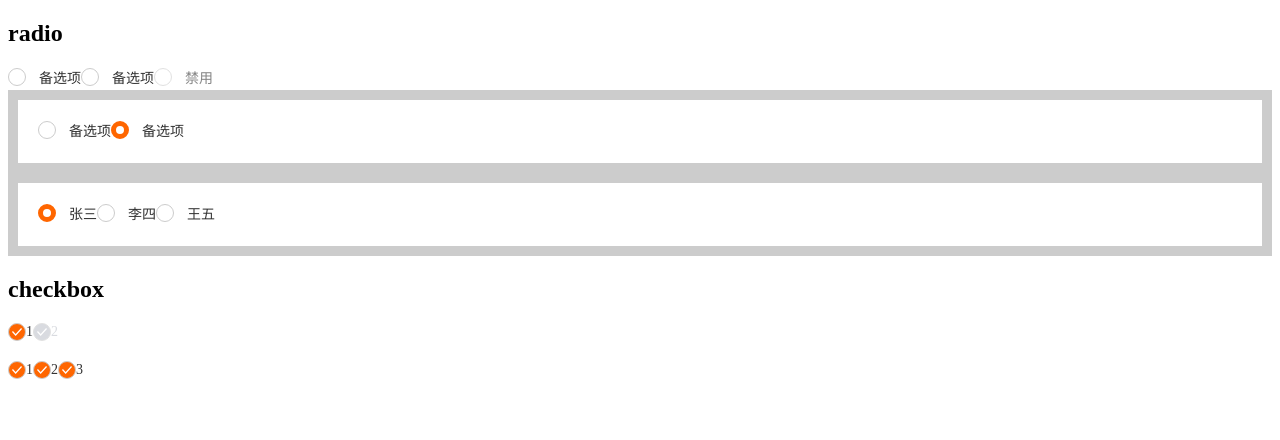
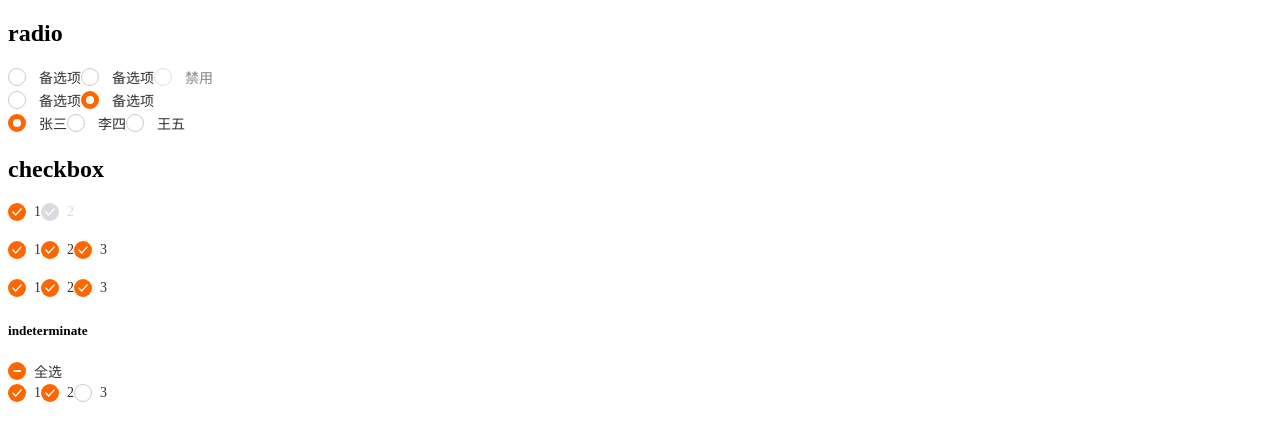
Before and after one commit to garmin21/im-vue-ui, a Vue app: page / in a window 1280 px wide. Shown: the top 440 px of the page. Built offline with nearby package versions, Linux system fonts and the light colour scheme.

Commit message:
feat indeterminate

```diff
--- a/example/example-checkbox.vue
+++ b/example/example-checkbox.vue
@@ -11,13 +11,36 @@
                 <JmCheckBox label="3" />
             </JmCheckBoxGroup>
         </p>
+        <p>
+            <JmCheckBoxGroup v-model="checkList1">
+                <JmCheckBox :label="1" />
+                <JmCheckBox :label="2" />
+                <JmCheckBox :label="3" />
+            </JmCheckBoxGroup>
+        </p>
+        <p>
+            <h5>indeterminate</h5>
+            <label>
+                <JmCheckBox
+                    @change="handleCheckAllChange"
+                    :indeterminate="indeterminate"
+                    v-model="checkAll" >
+                    全选
+                </JmCheckBox>
+            </label>
+            <JmCheckBoxGroup v-model="checkList2" @change="handleCheckedCitiesChange">
+                <JmCheckBox :label="1" />
+                <JmCheckBox :label="2" />
+                <JmCheckBox :label="3" />
+            </JmCheckBoxGroup>
+        </p>
     </section>
 </template>
 
 <script lang="ts">
-import { Vue, Component } from "vue-property-decorator"
-import JmCheckBox from "../package/checkbox"
-import JmCheckBoxGroup from "../package/checkbox-group"
+import { Vue, Component } from "vue-property-decorator";
+import JmCheckBox, {CheckboxResult, CheckBoxValue} from "../package/checkbox";
+import JmCheckBoxGroup from "../package/checkbox-group";
 @Component({
     components: {
         JmCheckBox,
@@ -25,8 +48,25 @@ import JmCheckBoxGroup from "../package/checkbox-group"
     }
 })
 export default class ExampleCheckBox extends Vue {
-    public checked = true
+    public checked = true;
 
-    public checkList = ["1", "2", "3"]
+    public checkList = ["1", "2", "3"];
+    public checkList1 = [1, 2, 3];
+    public checkList2 = [1, 2];
+
+    public checkAll = false;
+    public indeterminate = true;
+
+
+    public handleCheckAllChange(val:CheckboxResult) {
+        this.checkList2 = val.checked ? this.checkList1 : [];
+        this.indeterminate = false;
+    }
+
+    public handleCheckedCitiesChange(arr: CheckBoxValue){
+        let checkedCount = arr.length;
+        this.checkAll = checkedCount === this.checkList1.length;
+        this.indeterminate = checkedCount > 0 && checkedCount < this.checkList1.length;
+    }
 }
 </script>
--- a/example/example-radio.vue
+++ b/example/example-radio.vue
@@ -6,7 +6,7 @@
         <JmRadio v-model="radio" label="3" :disabled="true">禁用</JmRadio>
 
         <!-- 单选组 -->
-        <div style="padding: 20px; border: 10px solid #ccc">
+        <div>
             <JmRadioGroup v-model="radio">
                 <JmRadio label="4">备选项</JmRadio>
                 <JmRadio label="5">备选项</JmRadio>
@@ -14,7 +14,7 @@
         </div>
 
         <!-- 数组对象 -->
-        <div style="padding: 20px; border: 10px solid #ccc">
+        <div>
             <JmRadio
                 v-model="model"
                 v-for="item of modelList"
@@ -30,9 +30,9 @@
 </template>
 
 <script lang="ts">
-import { Component, Vue } from "vue-property-decorator"
-import JmRadio, { RadioItem } from "../package/radio"
-import JmRadioGroup from "../package/radio-group"
+import { Component, Vue } from "vue-property-decorator";
+import JmRadio, { RadioItem } from "../package/radio";
+import JmRadioGroup from "../package/radio-group";
 @Component<ExampleRadio>({
     components: {
         JmRadio,
@@ -40,12 +40,12 @@ import JmRadioGroup from "../package/radio-group"
     }
 })
 export default class ExampleRadio extends Vue {
-    public radio = "5"
+    public radio = "5";
 
-    public model = this.modelList[0].value
+    public model = this.modelList[0].value;
 
     public get findModel() {
-        return this.modelList.find((item) => item.value === this.model)
+        return this.modelList.find((item) => item.value === this.model);
     }
 
     public get modelList() {
@@ -62,11 +62,11 @@ export default class ExampleRadio extends Vue {
                 label: "王五",
                 value: "3"
             }
-        ]
+        ];
     }
 
     public change(item: RadioItem) {
-        console.log(this.model, this.findModel)
+        console.log(this.model, this.findModel);
     }
 }
 </script>
--- a/package/checkbox/checkbox-group.vue
+++ b/package/checkbox/checkbox-group.vue
@@ -6,34 +6,35 @@
 
 <script lang="ts">
 import { Vue, Prop, Component } from "vue-property-decorator";
-
+import { CheckBoxValue, CheckBoxLabel } from "./index";
 @Component({})
 export default class JmCheckBoxGroup extends Vue {
     @Prop({
         type: Array,
-        default: (): string[] => {
+        default: (): CheckBoxValue => {
             return [];
         }
     })
-    public value!: string[];
+    public value!: CheckBoxValue;
 
-    public cloneArr = JSON.parse(JSON.stringify(this.value)) as string[];
+    public cloneArr: CheckBoxValue = JSON.parse(JSON.stringify(this.value));
 
-    public get cloneValue(): string[] {
+    public get cloneValue(): CheckBoxValue {
         return this.cloneArr;
     }
-    public set cloneValue(args: string[]) {
+    public set cloneValue(args: CheckBoxValue) {
         this.cloneArr = this.cloneArr.concat(args);
     }
 
-    public $updateValue(label: string) {
-        const index = this.value.indexOf(label);
-        if (index >= 0) {
-            this.cloneValue.splice(index, 1);
-            return this.$emit("input", this.cloneValue);
+    public $updateValue(checked: boolean, label: CheckBoxLabel) {
+        if (checked) {
+            this.cloneValue = [label] as CheckBoxValue;
+        } else {
+            const index = this.value.indexOf(label);
+            index >= 0 && this.cloneValue.splice(index, 1);
         }
-        this.cloneValue = [label];
-        return this.$emit("input", this.cloneValue);
+        this.$emit("input", this.cloneValue);
+        this.$emit("change", this.cloneValue);
     }
 }
 </script>
--- a/package/checkbox/checkbox.vue
+++ b/package/checkbox/checkbox.vue
@@ -3,21 +3,11 @@
         @click="handleClick"
         :class="[
             'jm-checkbox',
-            checked ? 'jm-checked' : '',
-            disabled ? 'jm-disabled' : ''
+            { checked, disabled, indeterminate: indeterminate && !checked }
         ]"
     >
         <span class="jm-checkbox__input">
-            <span class="jm-checkout__inner">
-                <img
-                    v-if="checked"
-                    :src="checked ? checkIcon : ''"
-                    width="18"
-                    height="18"
-                    alt=""
-                    class="jm-checkbox-img"
-                />
-            </span>
+            <span class="jm-checkout__inner"> </span>
             <span class="jm-checkout__label">
                 <slot></slot>
                 <template v-if="!$slots.default">{{ label }}</template>
@@ -30,30 +20,28 @@
 import { Vue, Component, Prop } from "vue-property-decorator";
 import { getParentGroup } from "../../src/utils/group";
 import JmCheckBoxGroup from "./checkbox-group.vue";
+import { CheckBoxValue, CheckBoxLabel, CheckboxResult } from "./index";
+export { CheckBoxValue, CheckBoxLabel, CheckboxResult };
 
 @Component({})
 export default class JmCheckBox extends Vue {
-    @Prop({ type: String, required: true })
-    public label!: string;
+    @Prop({ type: [Number, String, Boolean] })
+    public label?: CheckBoxLabel;
 
     @Prop({ type: Boolean })
     public value?: boolean;
 
-    @Prop({ type: Boolean, default: false })
-    public disabled!: boolean;
+    @Prop({ type: Boolean })
+    public disabled?: boolean;
 
-    public get checkIcon(): SVGPathElement {
-        return require("./icons/check.svg");
-    }
-    public get halfCheckIcon(): SVGPathElement {
-        return require("./icons/half-check.svg");
-    }
+    @Prop({ type: Boolean })
+    public indeterminate?: boolean;
 
     public get isGroup() {
         return getParentGroup<JmCheckBoxGroup>(this, "JmCheckBoxGroup");
     }
 
-    public get isArray() {
+    public get isArray(): CheckBoxValue {
         if (this.isGroup && Array.isArray(this.isGroup.value)) {
             return this.isGroup?.value;
         }
@@ -62,7 +50,7 @@ export default class JmCheckBox extends Vue {
 
     public get checked() {
         if (this.isGroup && this.isArray.length) {
-            return this.isArray.indexOf(this.label) >= 0;
+            return this.isArray.some((v: CheckBoxLabel) => v === this.label);
         }
         return this.value;
     }
@@ -71,10 +59,16 @@ export default class JmCheckBox extends Vue {
         if (this.disabled) {
             return;
         }
-        if (this.isGroup) {
-            this.isGroup.$updateValue(this.label);
+        const checked = !this.checked;
+        const label = this.label;
+        if (this.isGroup && label !== undefined) {
+            return this.isGroup.$updateValue(checked, label);
         }
-        this.$emit("input", !this.value);
+        this.$emit("input", checked);
+        this.$emit("change", {
+            label,
+            checked
+        } as CheckboxResult);
     }
 }
 </script>
@@ -86,6 +80,29 @@ export default class JmCheckBox extends Vue {
     font-size: 14px;
     color: #333;
     cursor: pointer;
+
+    &.checked {
+        .jm-checkout__inner {
+            background: @--theme-color url("./icons/check.svg") center center
+                no-repeat;
+            border: none;
+        }
+    }
+    &.indeterminate {
+        .jm-checkout__inner {
+            background: @--theme-color url("./icons/half-check.svg") center
+                center no-repeat;
+            border: none;
+        }
+    }
+    &.disabled {
+        color: #c0c4cc;
+        opacity: 0.6;
+        cursor: not-allowed;
+        .jm-checkout__inner {
+            background-color: #c0c4cc;
+        }
+    }
 }
 .jm-checkbox-img {
     -webkit-tap-highlight-color: transparent;
@@ -113,17 +130,7 @@ export default class JmCheckBox extends Vue {
     background-color: #fff;
 }
 
-.jm-checked {
-    .jm-checkout__inner {
-        background-color: @--theme-color;
-    }
-}
-.jm-disabled {
-    color: #c0c4cc;
-    opacity: 0.6;
-    cursor: not-allowed;
-    .jm-checkout__inner {
-        background-color: #c0c4cc;
-    }
+.jm-checkout__label {
+    padding-left: 8px;
 }
 </style>
--- a/src/router/index.ts
+++ b/src/router/index.ts
@@ -9,16 +9,7 @@ const routes: Array<RouteConfig> = [
     path: "/",
     name: "Home",
     component: Home,
-  },
-  {
-    path: "/about",
-    name: "About",
-    // route level code-splitting
-    // this generates a separate chunk (about.[hash].js) for this route
-    // which is lazy-loaded when the route is visited.
-    component: () =>
-      import(/* webpackChunkName: "about" */ "../views/About.vue"),
-  },
+  }
 ];
 
 const router = new VueRouter({
--- a/src/views/About.vue
+++ /dev/null
@@ -1,5 +0,0 @@
-<template>
-  <div class="about">
-    <h1>This is an about page</h1>
-  </div>
-</template>
```
Also changed, not shown: package/checkbox/index.ts (+9 -0 lines).
